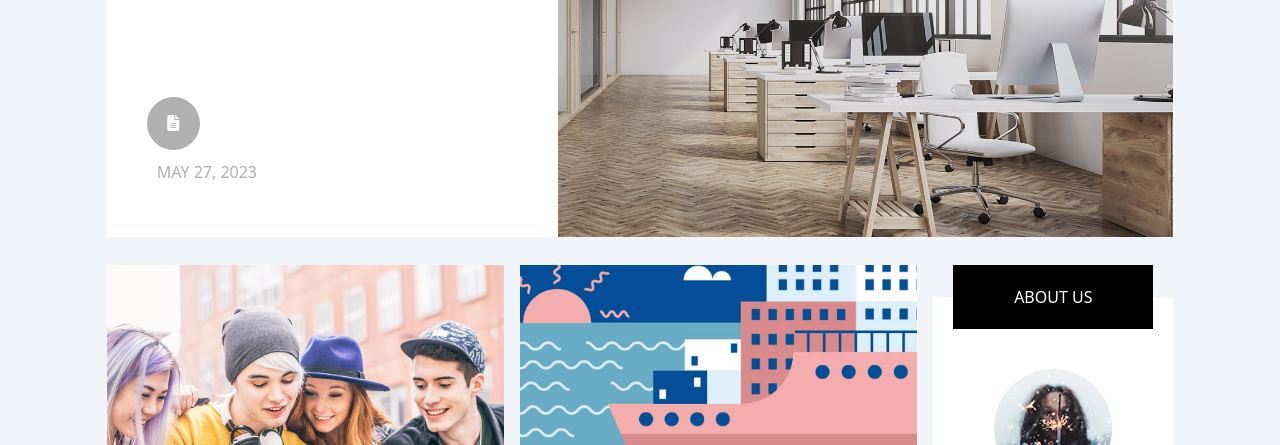
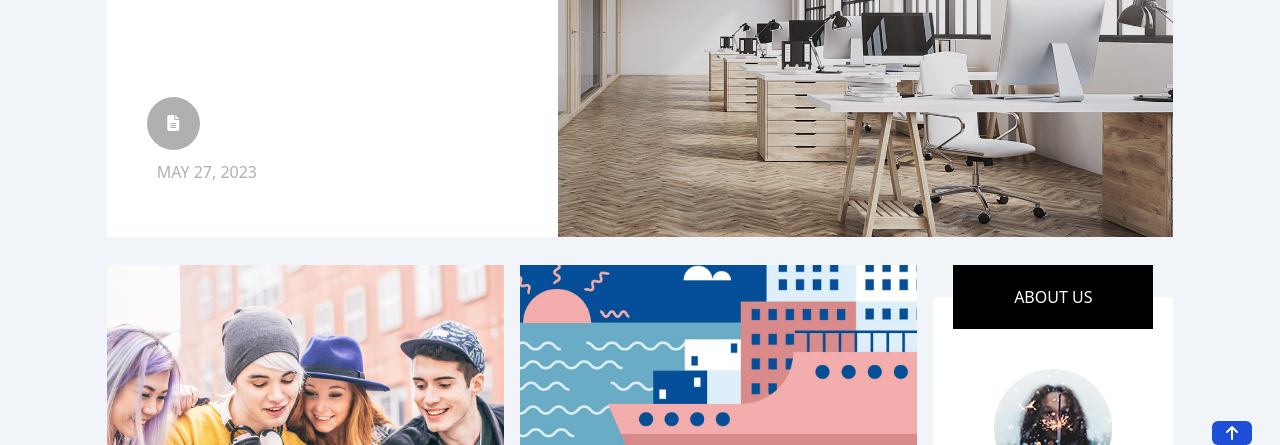
Before and after one commit to uroojmughal/scribbler-html, a plain HTML site: page index.html in a window 1280 px wide. Shown: the part 355-800 px from the top of the page. Drawn offline with nearby package versions, Linux system fonts and the light colour scheme.

Commit message:
update index.html

```diff
--- a/index.html
+++ b/index.html
@@ -10,7 +10,8 @@
     crossorigin="anonymous" referrerpolicy="no-referrer" />
 </head>
 
-<body class="bg-slate-100">
+<body class="bg-slate-100 relative">
+  <button type="" class="bg-blue-700 rounded-md w-10 text-white fixed bottom-0 right-7"><a href="#top"><i class="fa-solid fa-arrow-up"></i></a></button>
   <div class="bg-[#b1b1b2] h-9 flex items-center">
     <div class="w-10/12 my-0 mx-auto flex justify-between items-center text-[#fff]">
       <div>
```
